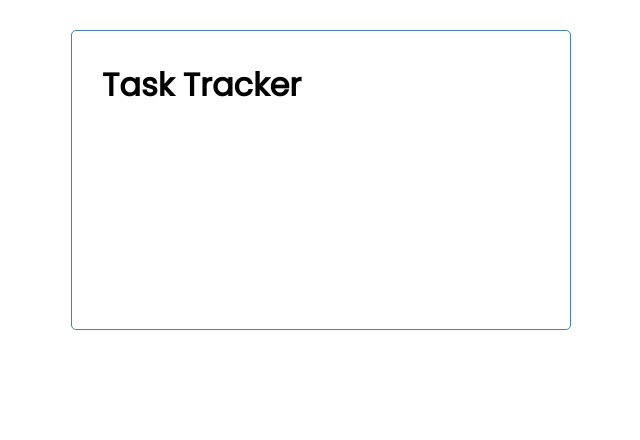
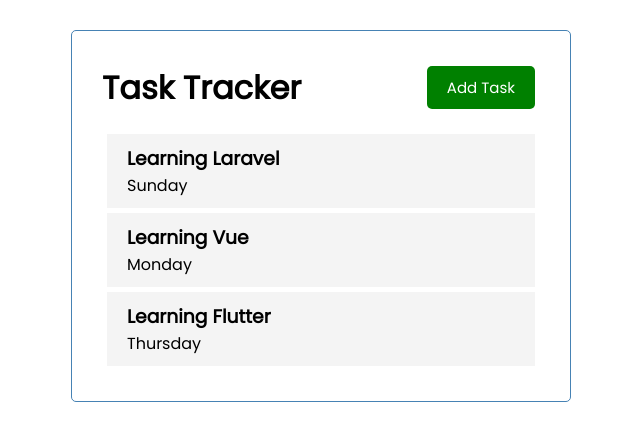
Before and after one commit to DarkSoulSY/TraversyMediaVuejsCrashCourse, a Vue app: page / in a window 1280 px wide. Shown: the top 440 px of the page, without its empty margins (319-959 px from the left). Built offline with nearby package versions, Linux system fonts and the light colour scheme.

Commit message:
Added Tasks, Task Components

```diff
--- a/src/App.vue
+++ b/src/App.vue
@@ -1,15 +1,50 @@
 <template>
   <div class="container">
     <Header title="Task Tracker"/>
+    <Tasks :tasks="tasks"/>
   </div>
 </template>
 
 <script>
 import Header from './components/Header'
+import Tasks from './components/Tasks'
+
+
 export default {
   name: 'App',
   components: {
-    Header
+    Header,
+    Tasks
+  },
+  data(){
+    return {
+      tasks: []
+    }
+  },
+  created(){
+    this.tasks = [
+      {
+        id: 1,
+        text: "Learning Laravel",
+        day: "Sunday",
+        reminder: true
+      },
+
+      {
+        id: 2,
+        text: "Learning Vue",
+        day: "Monday",
+        reminder: true
+      },
+
+      {
+        id: 3,
+        text: "Learning Flutter",
+        day: "Thursday ",
+        reminder: true
+      },
+
+    ]
   }
 }
 </script>
--- a/src/components/Button.vue
+++ b/src/components/Button.vue
@@ -1,11 +1,21 @@
 <template>
-    <button>
-        Add Task
+    <button @click="onClick()" :style="{background: color}" class="btn">
+        {{text}}
     </button>
 </template>
 
 <script>
     export default {
         name: 'Button',
+        props: {
+            text: String,
+            color: String
+        },
+        methods: {
+            onClick(){
+                console.log('click')
+            }
+        }
+
     }
 </script>
--- a/src/components/Header.vue
+++ b/src/components/Header.vue
@@ -1,16 +1,21 @@
 <template>
     <header>
         <h1>{{ title }}</h1>
+        <Button text="Add Task" color="green"/>
     </header>
 </template>
 
 <script>
+import Button from './Button'
     export default {
         name: 'Header',
         props: {
             title: {
                 type: String,
             },
+        },
+        components: {
+            Button
         }
     }
 </script>
--- /dev/null
+++ b/src/components/Task.vue
@@ -0,0 +1,35 @@
+<template>
+    <div class="task">
+        <h3> {{ task.text }} </h3>
+        <p> {{ task.day }}</p>
+    </div>
+</template>
+
+<script>
+    export default {
+        name: 'Task',
+        props: {
+            task: Object
+        }
+    }
+</script>
+
+<style scope>
+
+    .task {
+        background: #f4f4f4;
+        margin: 5px;
+        padding: 10px 20px;
+        cursor: pointer;
+    }
+
+    .task.reminder {
+        border-left: 5px solid green;
+    }
+
+    .task h3 {
+        display: flex;
+        align-items: center;
+        justify-content: space-between;
+    }
+</style>
--- /dev/null
+++ b/src/components/Tasks.vue
@@ -0,0 +1,18 @@
+<template>
+    <div :key="tasks.id" v-for="task in tasks">
+        <Task :task="task" />
+    </div>
+</template>
+<script>
+import Task from './Task'
+
+    export default {
+        name: 'Tasks',
+        props: {
+            tasks: Array
+        },
+        components: {
+            Task,
+        }
+    }
+</script>
```
